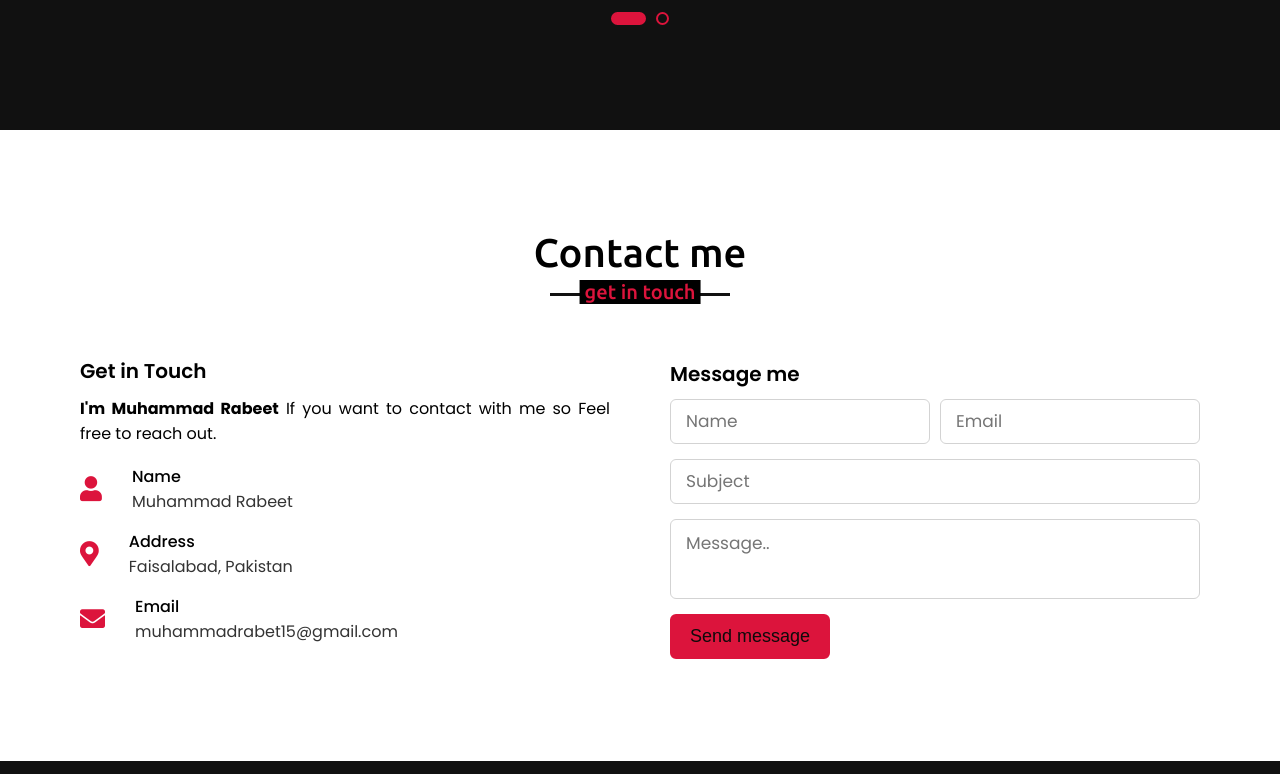
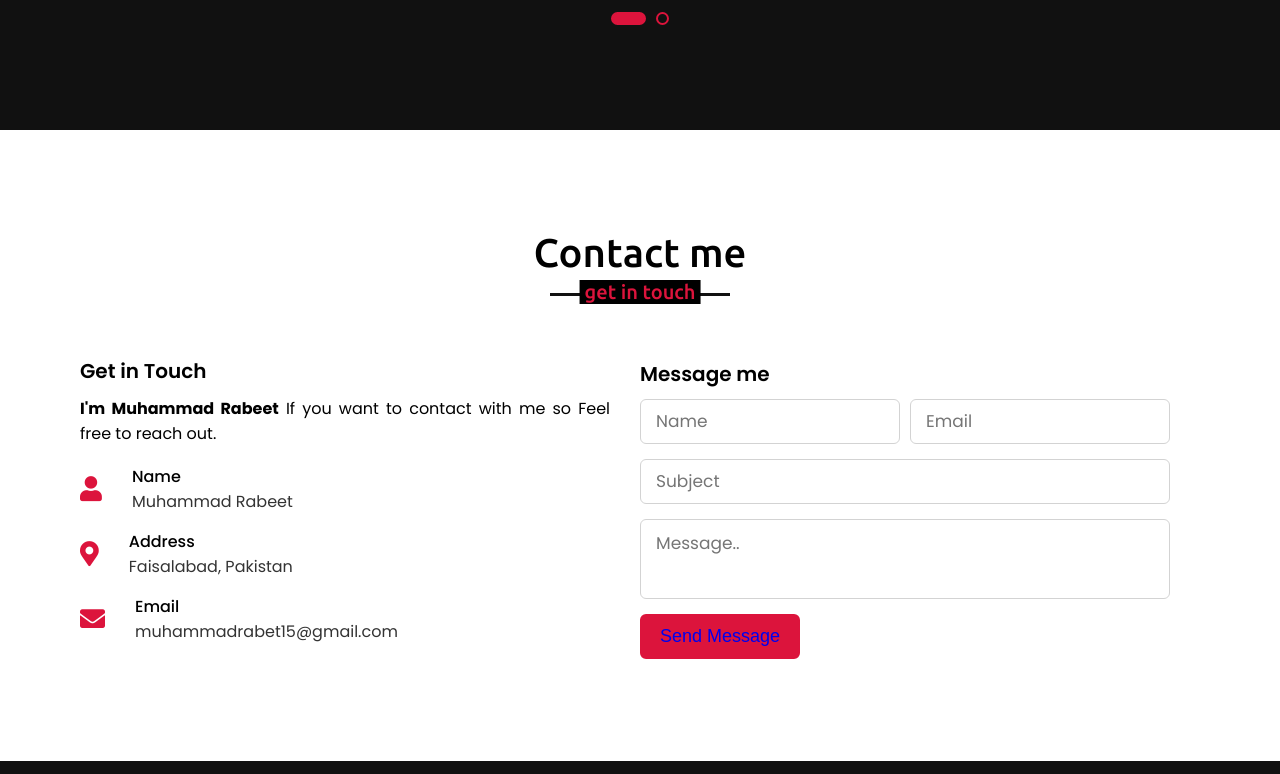
Before and after one commit to Muhammadrabeet56/Rabeet-s_portfolio.github.io, a plain HTML site: page index.html in a window 1280 px wide. Shown: the part 3549-4323 px from the top of the page. Drawn offline with nearby package versions, Linux system fonts and the light colour scheme.

Commit message:
Update index.html

```diff
--- a/index.html
+++ b/index.html
@@ -260,7 +260,7 @@ I'm working on my project by using HTML CSS AND JAVASCRIPT
                             <textarea cols="30" rows="10" placeholder="Message.." required></textarea>
                         </div>
                         <div class="button-area">
-                            <button type="submit">Send message</button>
+                            <button type="submit"><a href = "mailto: muhammadrabeet15@gmail.com"</a>Send Message</button>
                         </div>
                     </form>
                 </div>
```
